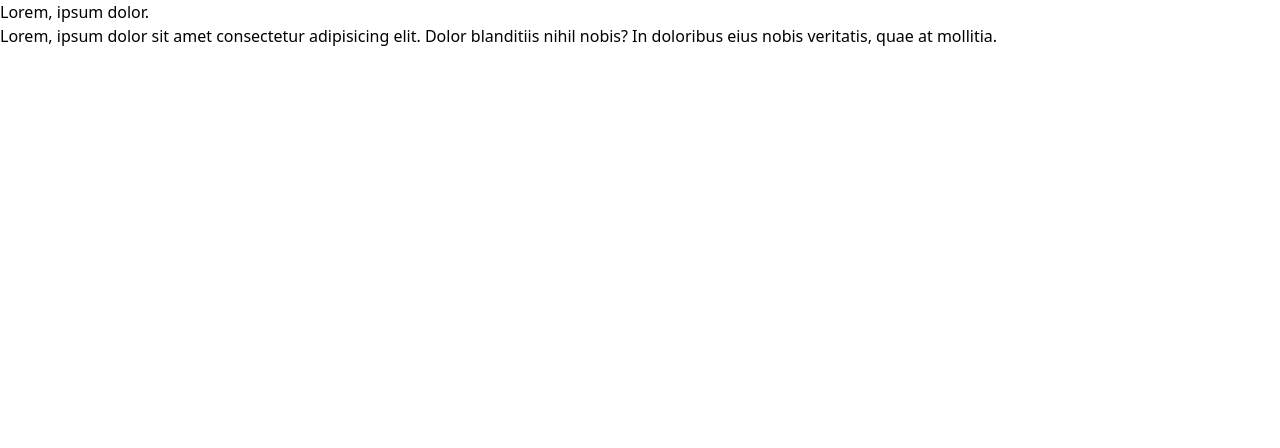
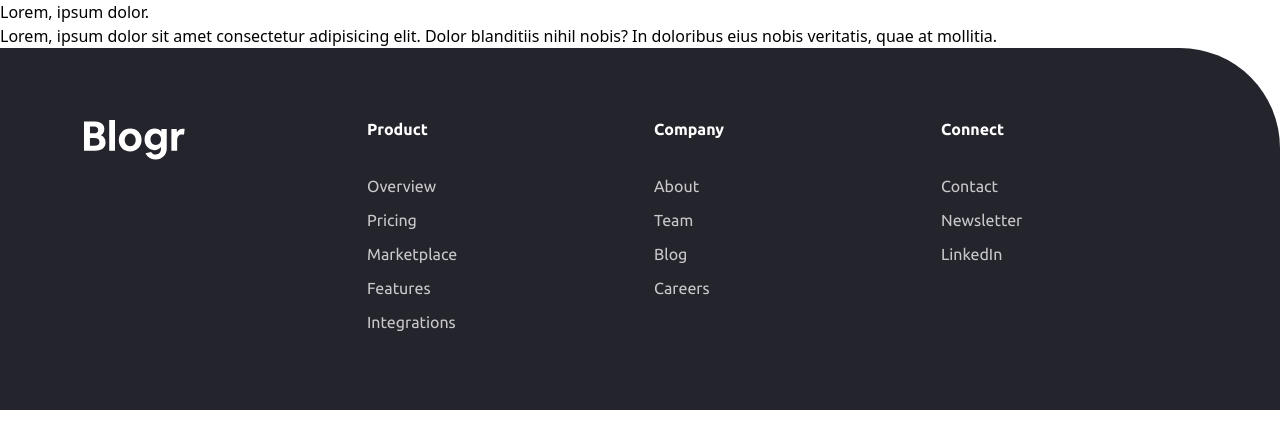
Before and after one commit to Ncticn/react-projects, a Next.js app in the folder 43-blogr-landing-page/: page / in a window 1280 px wide. Shown: the top 448 px of the page. Built offline with nearby package versions, Linux system fonts and the light colour scheme.

Commit message:
The FooterApp component has been placed inside “layout.tsx”.

```diff
--- a/43-blogr-landing-page/src/app/layout.tsx
+++ b/43-blogr-landing-page/src/app/layout.tsx
@@ -1,5 +1,6 @@
 import type { Metadata } from "next";
 import "@/libraries/tailwind.css";
+import FooterApp from "@/components/FooterApp";
 
 export const metadata: Metadata = {
   title: "Frontend Mentor | Blogr Landing Page",
@@ -14,7 +15,10 @@ export default function RootLayout({
 }>) {
   return (
     <html lang="en" className={`h-full antialiased`}>
-      <body className="flex min-h-full flex-col">{children}</body>
+      <body className="flex min-h-full flex-col">
+        <main>{children}</main>
+        <FooterApp />
+      </body>
     </html>
   );
 }
```
